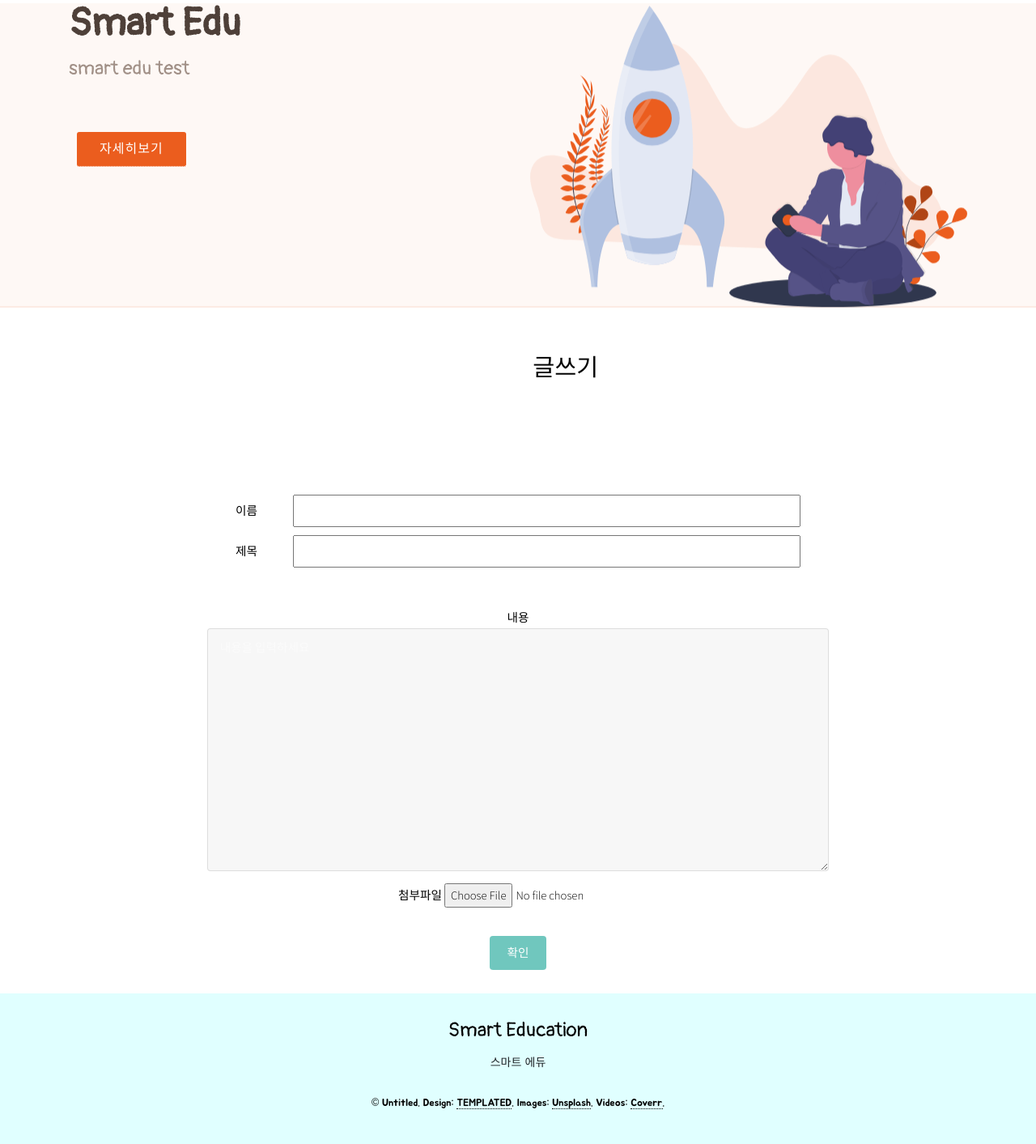
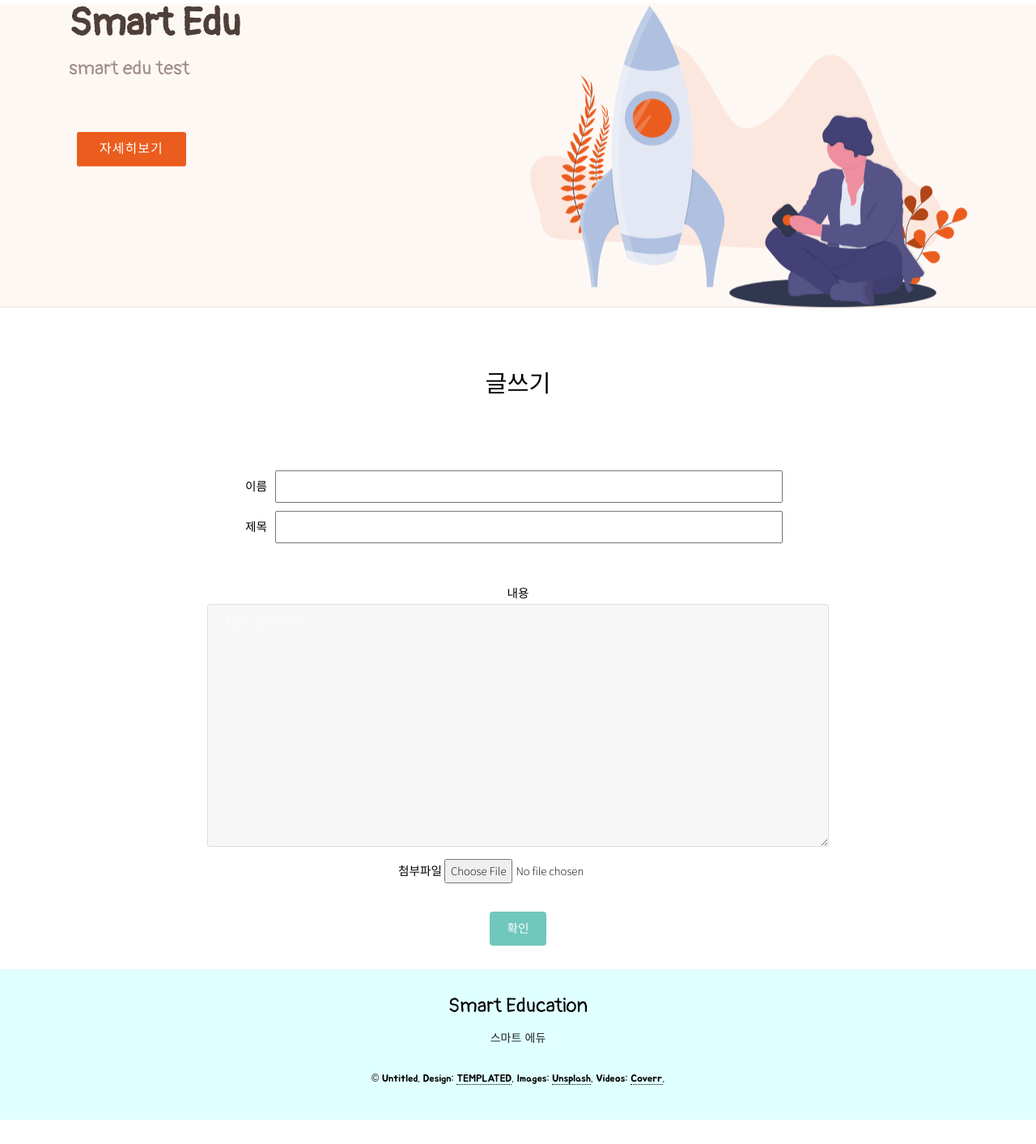
Before and after one commit to comdoller/Language-Education-Flatform, a Django app: page /board/write in a window 1280 px wide. Shown: the part 74-1487 px from the top of the page at 81% size. After the commit the page ends 1457 px from the top, so only its background shows below. Run offline with Django 3.2, Linux system fonts and the light colour scheme; some libraries are stand-ins or nearby versions.

Commit message:
css 수정

```diff
--- a/smartEdu/home/templates/home/index.html
+++ b/smartEdu/home/templates/home/index.html
@@ -30,7 +30,7 @@
                         </div>
 
                         <div class="box" align="center">
-                            <a class="image fit"><img src="{% static 'images/pic02.jpg' %}" alt="" /></a>
+                            <a class="image fit"><img src="{% static 'images/pic02.png' %}" alt="" /></a>
                             <div class="inner">
                                 <h3>DICTIONARY</h3>
                                 <p>단어사전입니다.</p>
--- a/smartEdu/static/assets/css/main.css
+++ b/smartEdu/static/assets/css/main.css
@@ -201,8 +201,8 @@
 
 	h4 {
 		font-size: 2em;
-		margin-top:130px;
-		margin-left:4em;
+		margin-top:150px;
+
 		text-align:center;
 		font-family: 'Jua', sans-serif;
 	}
@@ -377,7 +377,7 @@
 
 
 	form {
-		padding-top:120px;
+		padding-top:70px;
 		margin: 0 0 2em 0;
         text-align:center;
 	}
@@ -490,7 +490,8 @@
 	input[type="email"],
 	select {
 	    margin-top:100;
-	    margin-left:3em;
+	    margin-left:10px;
+	    margin-right:10px;
 		height: 2.75em;
 	}
 
@@ -765,9 +766,9 @@
 	text-decoration:none;
 }
 ul li a:hover, ul li a:focus {
-	color:#fff;
-	border:1px solid #40E0D0;
-	background-color:#40E0D0;
+	color:#FFE4B5;
+	border:1px solid #FFE4B5;
+	background-color:#FFE4B5;
 }
 
 
```
Also changed, not shown: smartEdu/static/images/pic02.jpg (deleted).
